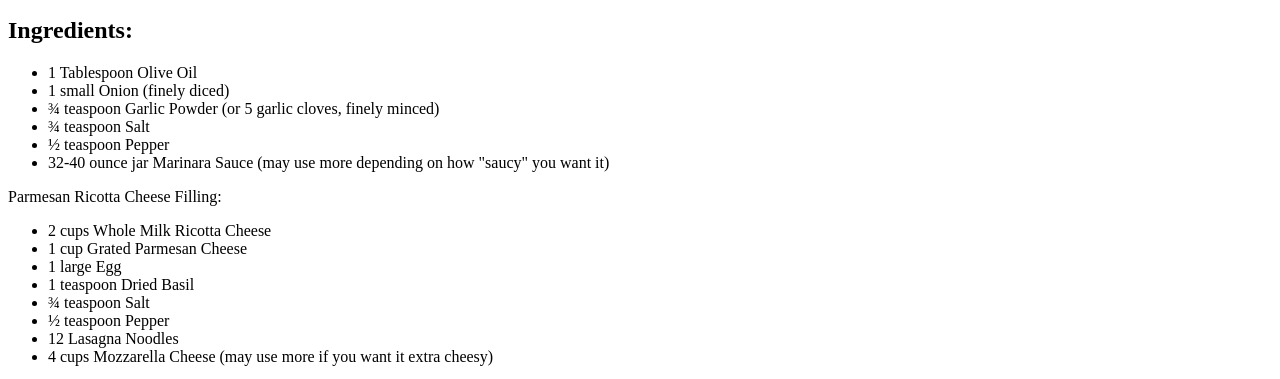
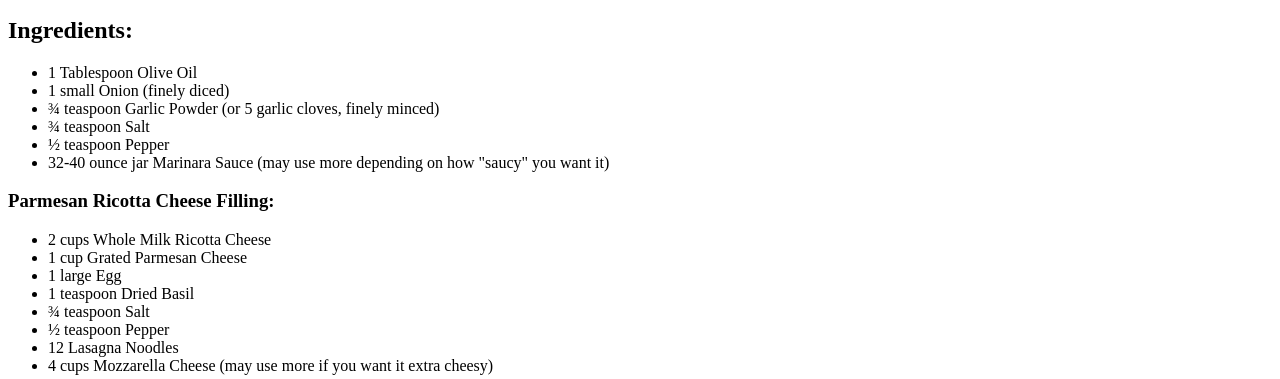
Before and after one commit to vjhwong/odin-recipes, a plain HTML site: page recipes/lasagna.html in a window 1280 px wide. Shown: the part 421-800 px from the top of the page. Drawn offline with Linux system fonts and the light colour scheme.

Commit message:
Changed "Parmesan Ricotta  Cheese Filling" from p tag to h3 tag.

```diff
--- a/recipes/lasagna.html
+++ b/recipes/lasagna.html
@@ -19,7 +19,7 @@
         <li>½ teaspoon Pepper</li>
         <li>32-40 ounce jar Marinara Sauce (may use more depending on how "saucy" you want it)</li>
     </ul>
-    <p>Parmesan Ricotta Cheese Filling:</p>
+    <h3>Parmesan Ricotta Cheese Filling:</h3>
     <ul>
         <li>2 cups Whole Milk Ricotta Cheese</li>
         <li>1 cup Grated Parmesan Cheese</li>
```
